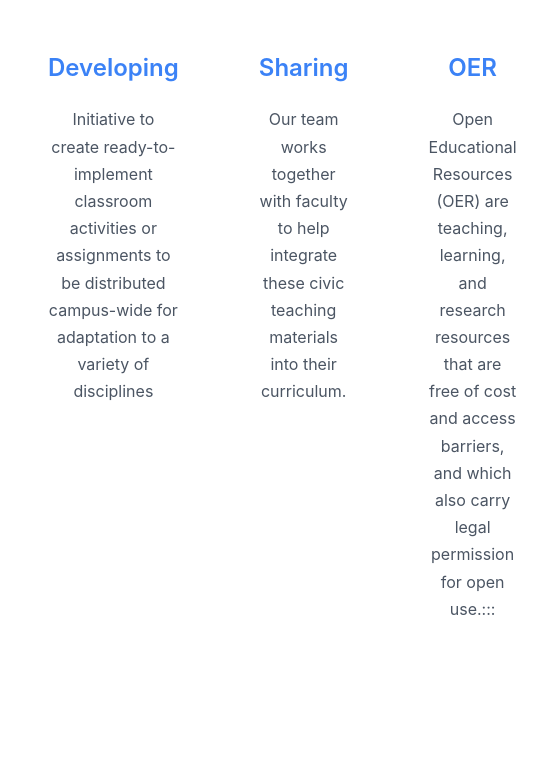
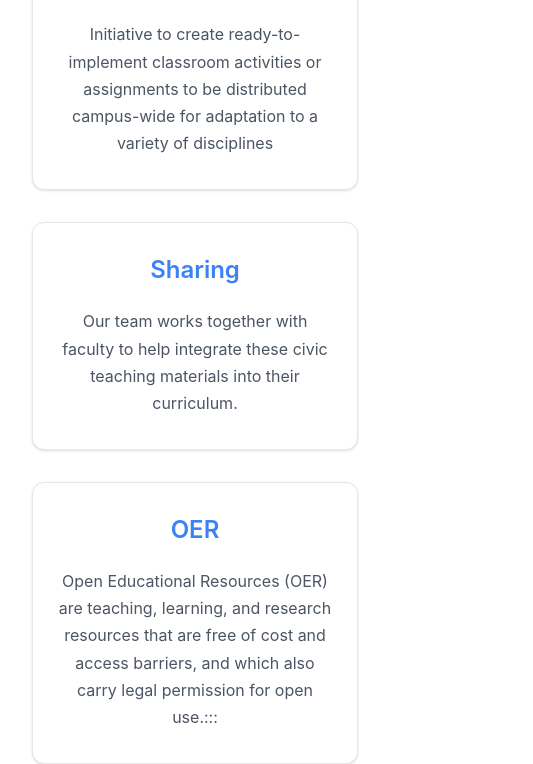
Before and after one commit to GW-Nashman-Center/gw-nashman-center.github.io, an Astro site: page / in a window 390 px wide. Shown: the part 884-1648 px from the top of the page, 533 px wide, since content can reach past the window. Built offline with nearby package versions, Linux system fonts and the light colour scheme; Astro itself is replaced by a stand-in of ours.

Commit message:
vertically aligned features sections for mobile screens

```diff
--- a/src/components/Features.astro
+++ b/src/components/Features.astro
@@ -65,7 +65,17 @@
 
 	.feature-card {
 		text-align: center;
-		padding: 0 1rem;
+		padding: 2rem 1.5rem;
+		background: white;
+		border: 1px solid #e5e7eb;
+		border-radius: 0.75rem;
+		box-shadow: 0 1px 3px 0 rgba(0, 0, 0, 0.1), 0 1px 2px -1px rgba(0, 0, 0, 0.1);
+		transition: all 0.3s ease;
+	}
+
+	.feature-card:hover {
+		box-shadow: 0 10px 15px -3px rgba(0, 0, 0, 0.1), 0 4px 6px -4px rgba(0, 0, 0, 0.1);
+		transform: translateY(-4px);
 	}
 
 	.feature-heading {
@@ -81,4 +91,15 @@
 		line-height: 1.7;
 		margin: 0;
 	}
+
+	@media (max-width: 768px) {
+		.features-grid {
+			grid-template-columns: 1fr;
+			gap: 2rem;
+		}
+
+		.features-title {
+			font-size: 2rem;
+		}
+	}
 </style>
--- a/src/pages/recent-work/[id].astro
+++ b/src/pages/recent-work/[id].astro
@@ -49,5 +49,6 @@ const Markdown = await markdownModule();
     max-width: 800px;
     margin: 3rem auto;
     padding: 0 1rem;
+    font-family: -apple-system, BlinkMacSystemFont, 'Segoe UI', Roboto, Oxygen, Ubuntu, Cantarell, sans-serif;
   }
 </style>
```
